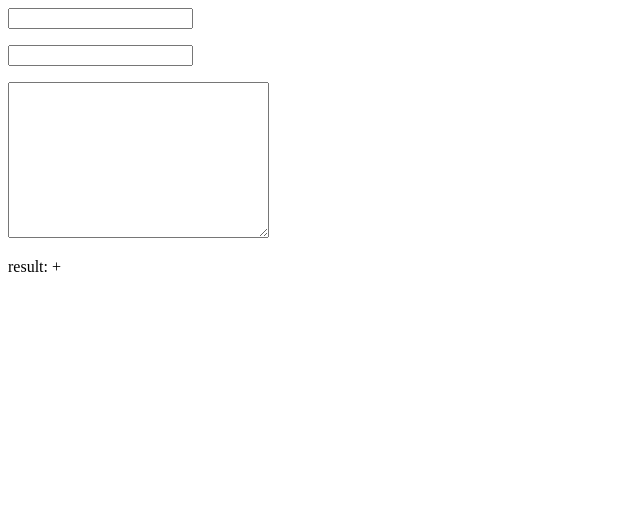
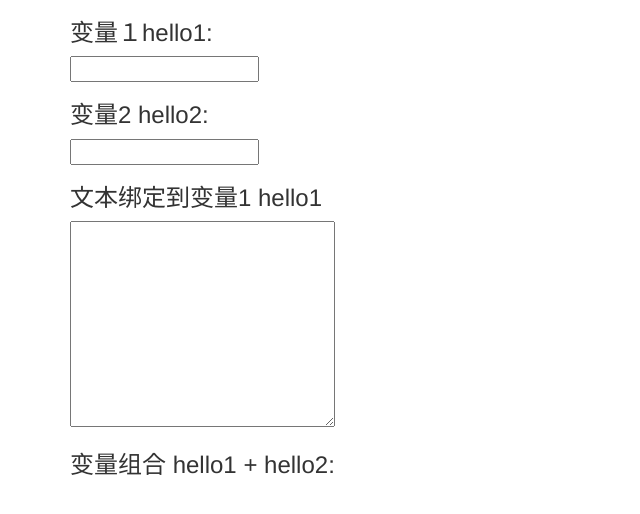
Before and after one commit to jimuyouyou/angular-bootstrap-rest-seed, a plain HTML site: page examples/angular/1-intro.html in a window 1280 px wide. Shown: the whole page, without its empty margins (0-640 px from the left). Drawn offline with Linux system fonts and the light colour scheme.

Commit message:
revise intro

```diff
--- a/examples/angular/1-intro.html
+++ b/examples/angular/1-intro.html
@@ -3,17 +3,19 @@
 <head>
 	<meta charset="UTF-8">
 	<title>Document</title>
+	<link rel='stylesheet' href='../../libs/bootstrap3.1.1/css/bootstrap.min.css' />
 	<script src='../../libs/angular1.3.13/angular.js'></script>
 </head>
-<body>
-	<input type="text" ng-model="hello"><p>
-	<input type="text" ng-model="hello2">
+<body class="container">
+	<h3>变量１hello1:</h3> <input type="text" ng-model="hello1">
+	<h3>变量2 hello2: </h3> <input type="text" ng-model="hello2">
 
-	<p>
-	<textarea ng-bind="hello" name="" id="" cols="30" rows="10"></textarea>
+	<h3>文本绑定到变量1 hello1</h3>
+	<textarea ng-bind="hello1" name="" id="" cols="30" rows="10"></textarea>
 
 	<div>
-		result: {{hello}} + {{hello2}}
+		<h3>变量组合 hello1 + hello2:</h3>
+		<span class="bg-danger">{{hello1}} {{hello2}}</span>
 	</div>
 </body>
 </html>
```
